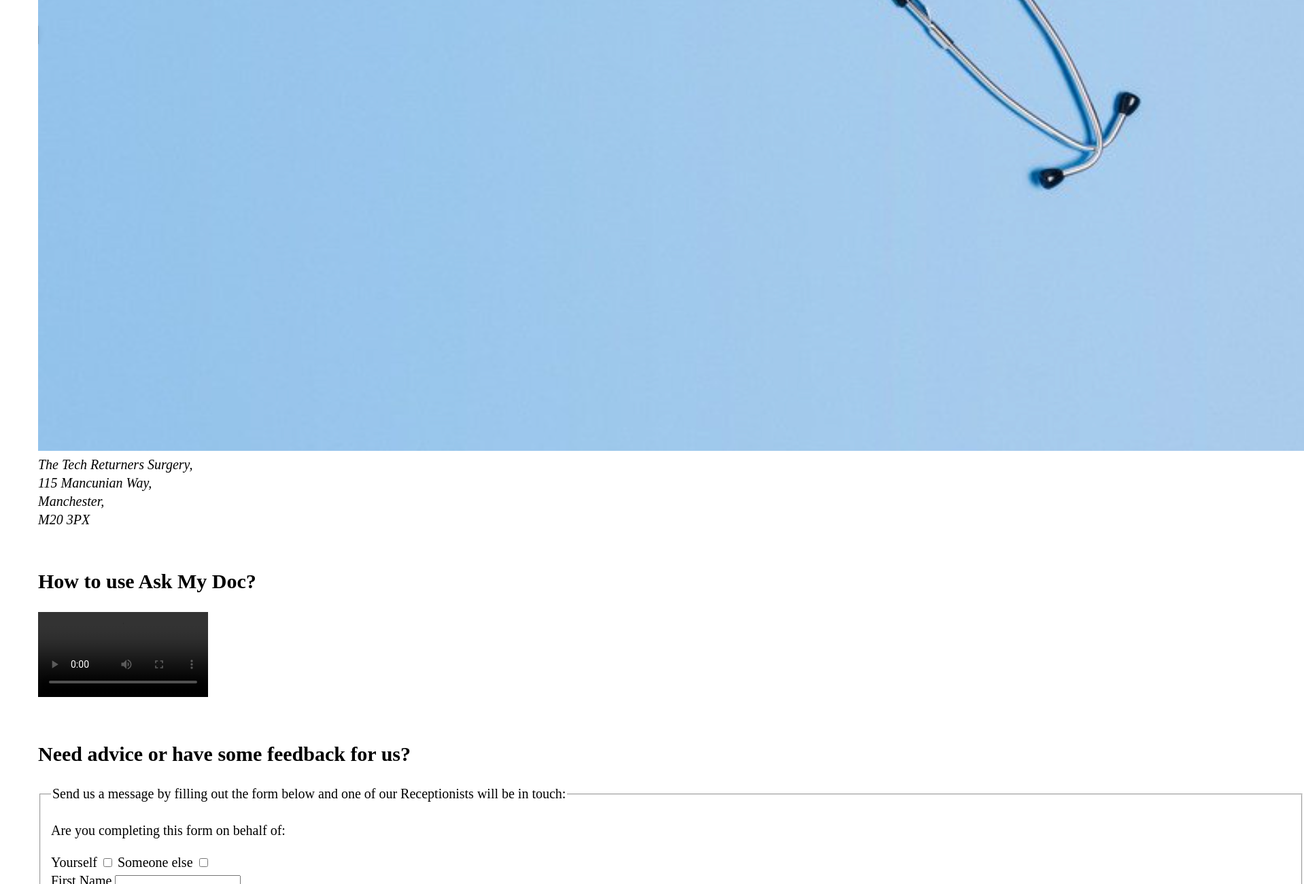
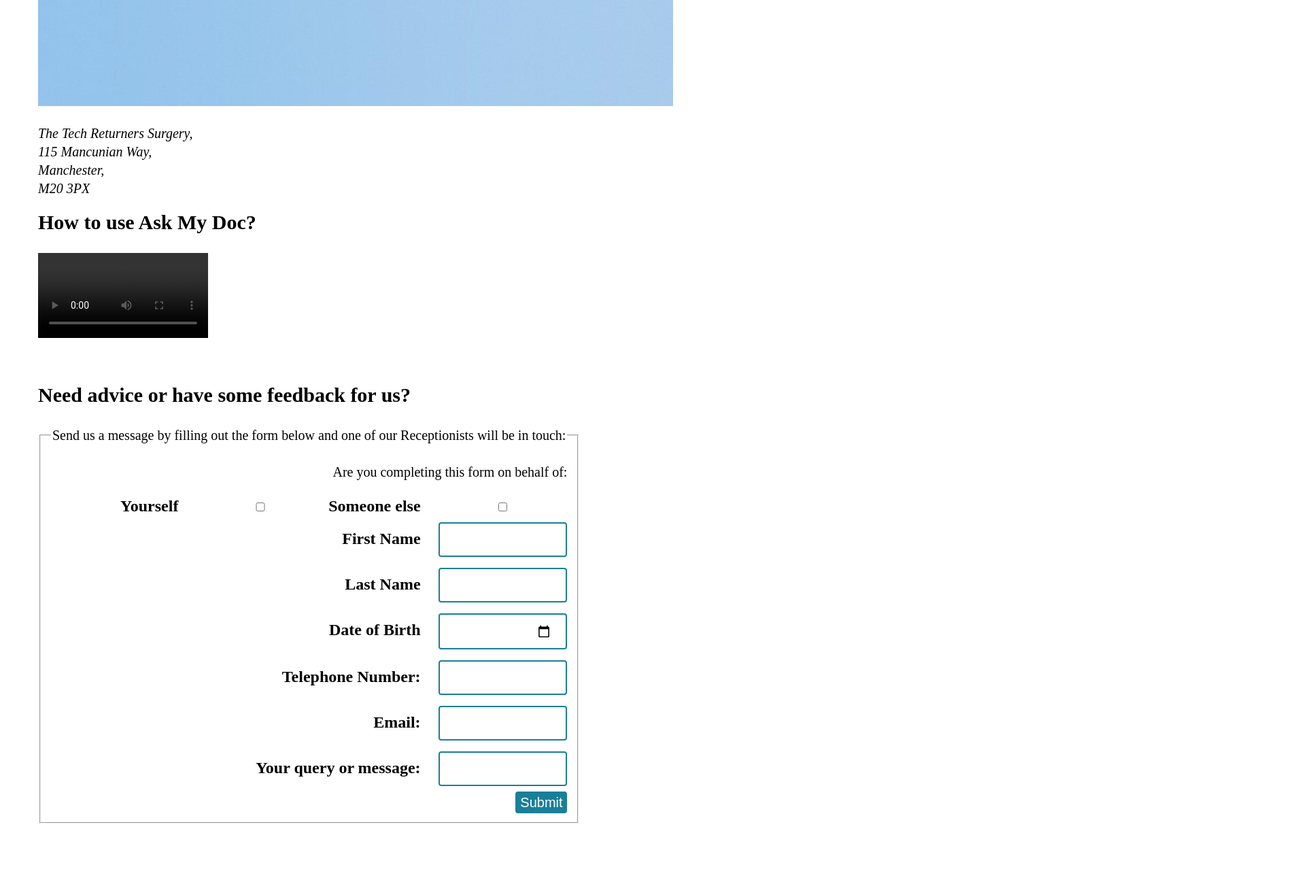
Before and after one commit to shahnaazr/shah-css-key-concepts, a plain HTML site: page index.html in a window 1280 px wide. Shown: the part 1500-2800 px from the top of the page at 68% size, 1918 px wide, since content can reach past the window. Drawn offline with Linux system fonts and the light colour scheme; grey boxes are pictures that could not be loaded.

Commit message:
style: add style for form and image

```diff
--- a/index.html
+++ b/index.html
@@ -68,6 +68,7 @@
       <h1>Welcome to the Tech Returners Surgery!</h1>
 
       <img
+        class="image image-contain"
         src="./surgery.png"
         alt="A collection of medical items strewn across a blue background"
       />
@@ -101,7 +102,7 @@
     <section>
       <h2>Need advice or have some feedback for us?</h2>
 
-      <form>
+      <form class="form-group">
         <fieldset>
           <legend>
             Send us a message by filling out the form below and one of our
@@ -146,7 +147,7 @@
             <input type="text" id="message" name="message" required />
           </div>
 
-          <input class="button" type="submit" value="Submit" />
+          <button class="button" type="submit" value="Submit">Submit</button>
         </fieldset>
       </form>
     </section>
--- a/styles.css
+++ b/styles.css
@@ -15,13 +15,54 @@ a {
   font-size: 2rem;
 }
 
+input {
+  font-size: 100%;
+  color: white;
+  width: 25%;
+  padding: 12px 20px;
+  border: 2px solid rgb(26, 127, 152);
+  border-radius: 4px;
+  margin: 8px 0;
+  box-sizing: border-box;
+  background-color: white;
+}
+
 .button {
-  background-color: rgb(26, 127, 152);
   font-size: 100%;
   color: white;
   width: 10%;
   height: 2rem;
-  border-radius: 0%;
   border: none;
+  border-radius: 4px;
+  background-color: rgb(26, 127, 152);
   text-align: center;
 }
+
+.form-group {
+  margin: 0 auto 1.5rem auto;
+  display: flex;
+  flex-wrap: wrap;
+  align-items: right;
+  text-align: right;
+}
+
+label {
+  flex: none;
+  width: 100%;
+  padding-right: 20px;
+  align-items: left;
+  text-align: left;
+  font-size: 1.5rem;
+  font-weight: bold;
+  margin-bottom: 0.3rem;
+}
+
+.image-contain {
+  object-fit: contain;
+  object-position: center;
+}
+
+.image {
+  width: 80%;
+  height: 80%;
+}
```
